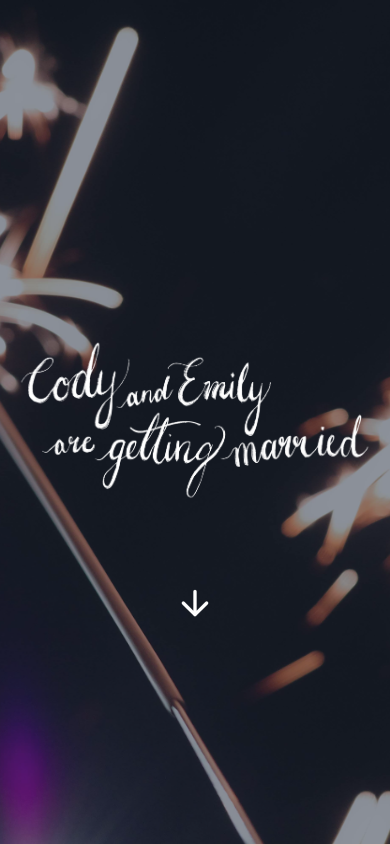
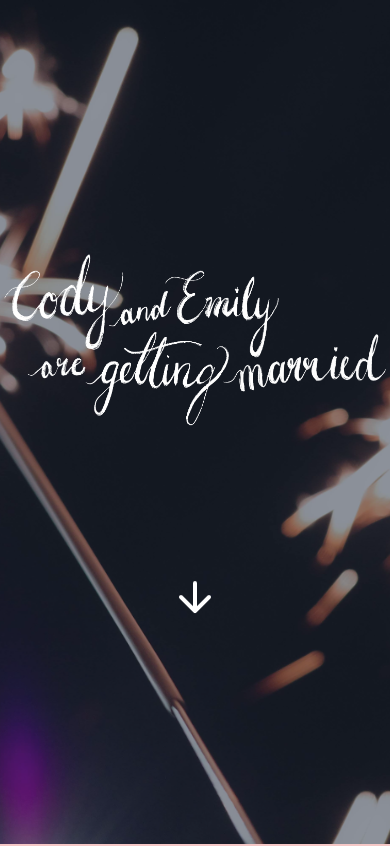
Before and after one commit to wemmsie/fayolle, a React (Vite) app: page / in a window 390 px wide. Shown: the top 846 px of the page. Built offline with nearby package versions, Linux system fonts and the light colour scheme; a web font is replaced by a local one.

Commit message:
one more arrow. header image sizing responsive.

```diff
--- a/src/App.jsx
+++ b/src/App.jsx
@@ -11,16 +11,16 @@ function App() {
     <div className='min-h-screen'>
       <hero
         id='hero'
-        className='relative h-screen bg-cover bg-center bg-no-repeat flex items-center justify-center'
+        className='relative h-screen bg-cover bg-center bg-no-repeat flex items-center justify-center overflow-x-hidden'
         style={{ backgroundImage: `url(${image.sparklers})` }}
       >
-        <div className='relative z-10'>
-          <img src={image.bothmarried} alt="We're Getting Married" />
+        <div className='relative z-10 flex items-center justify-center'>
+          <img src={image.bothmarried} alt="We're Getting Married" className='max-h-[70vh] w-[110%] md:w-full max-w-none mb-40 md:mb-0' />
         </div>
         <div className='absolute inset-0 bg-text opacity-50'></div>
-        <div className='absolute bottom-1/4 left-1/2 -translate-x-1/2 z-10'>
+        <div className='absolute bottom-1/4 md:bottom-20 left-1/2 -translate-x-1/2 z-10'>
           <svg
-            className='w-10 h-10 md:w-18 md:h-18 animate-bounce stroke-2 md:stroke-2.5 stroke-white'
+            className='w-12 h-12 md:w-18 md:h-18 animate-bounce stroke-2 md:stroke-2.5 stroke-white'
             viewBox='0 0 24 24'
             fill='none'
             strokeLinecap='round'
```
